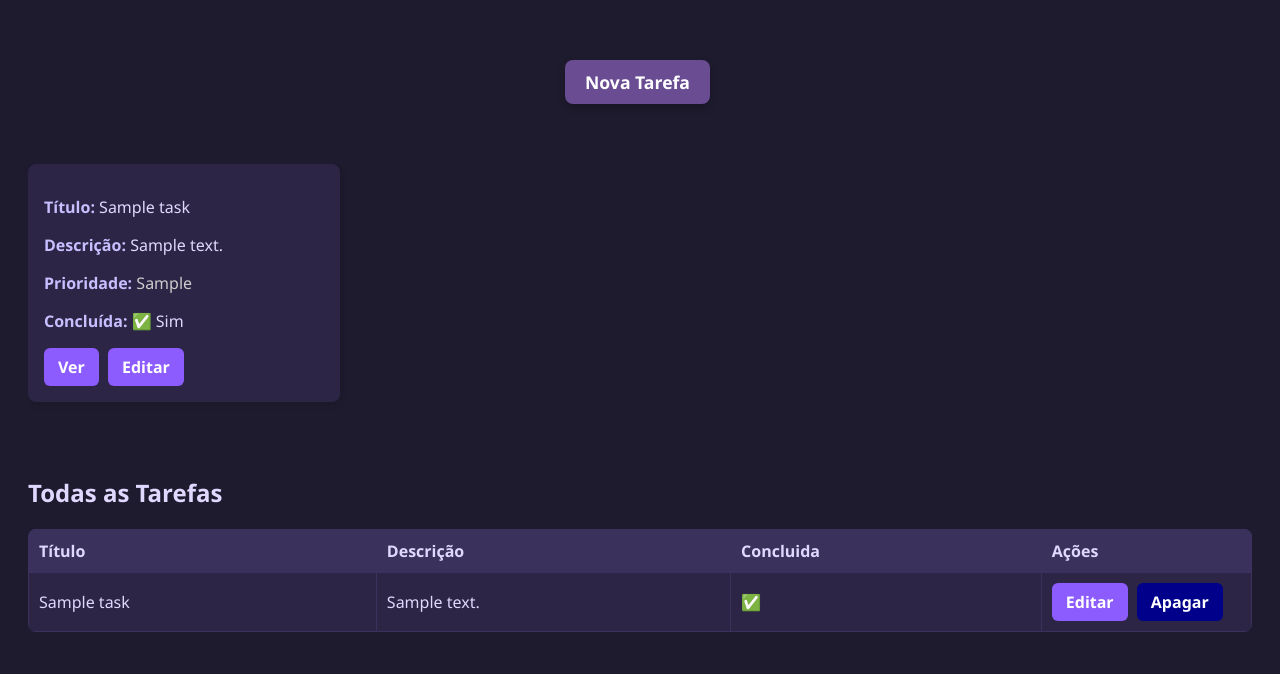
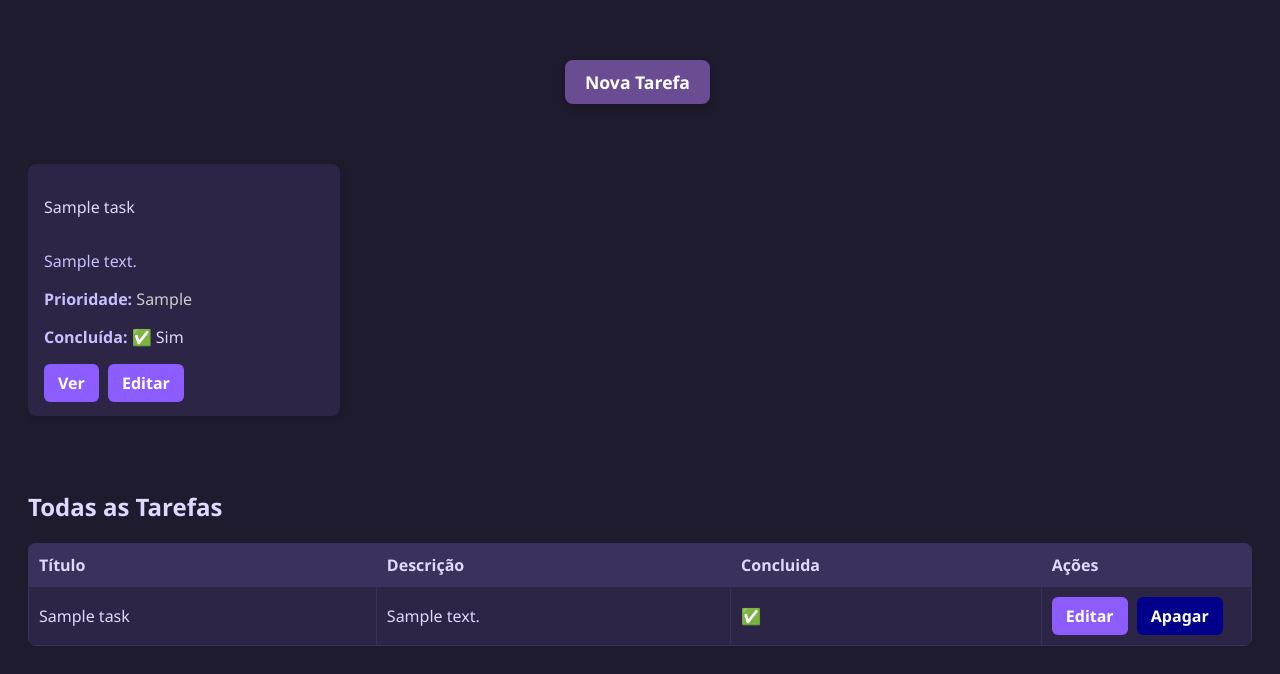
Before and after one commit to Andreknvas/taskonrails, a Rails app: page / in a window 1280 px wide. Shown: the part 202-876 px from the top of the page. Before the commit the page ends 834 px from the top, so only its background shows below. Run offline with Rails 7, Linux system fonts and the light colour scheme; tables that the repository leaves empty hold one stand-in row (values such as "Sample post"); some libraries are stand-ins or nearby versions.

Commit message:
ajustes nos cards

```diff
--- a/app/views/tasks/index.html.erb
+++ b/app/views/tasks/index.html.erb
@@ -36,21 +36,31 @@
 
 <section id="task-cards" style="display: flex; gap: 16px; overflow-x: auto; padding-bottom: 10px;">
   <% @tasks.each do |task| %>
-    <div style="min-width: 280px; flex: 0 0 auto; background-color: #2c2545; padding: 16px; border-radius: 8px; box-shadow: 0 0 8px rgba(0,0,0,0.2);">
-      <p><strong style="color: #c7bfff;">Título:</strong> <%= task.title.presence || "—" %></p>
-      <p><strong style="color: #c7bfff;">Descrição:</strong> <%= task.description.presence || "—" %></p>
+    <div style="min-width: 280px; max-height: 220px; flex: 0 0 auto; background-color: #2c2545; padding: 16px; border-radius: 8px; box-shadow: 0 0 8px rgba(0,0,0,0.2); overflow: hidden;">
+
+      <p style="max-height: 40px; overflow: hidden; text-overflow: ellipsis; white-space: nowrap;">
+        <strong style="color: #c7bfff;"></strong> <%= task.title.presence || "—" %>
+      </p>
+
+      <p style="max-height: 40px; overflow: hidden; text-overflow: ellipsis;">
+        <p style="color: #c7bfff;"><%= truncate(task.description.presence || "—", length: 40) %></p>
+
+      </p>
+
       <% prioridade_cor = case task.priority
         when "Alta" then "maroon"
         when "Média" then "olive"
         when "Baixa" then "green"
         else "#ccc"
       end %>
+
       <p>
         <strong style="color: #c7bfff;">Prioridade:</strong>
         <span style="color: <%= prioridade_cor %>;"><%= task.priority || "—" %></span>
       </p>
 
       <p><strong style="color: #c7bfff;">Concluída:</strong> <%= task.done ? "✅ Sim" : "❌ Não" %></p>
+
       <div style="margin-top: 10px;">
         <%= link_to "Ver", task, class: "button" %>
         <%= link_to "Editar", edit_task_path(task), class: "button" %>
@@ -58,6 +68,7 @@ end %>
     </div>
   <% end %>
 </section>
+
 <br></br>
 <h2 style="color: #e0d8ff;">Todas as Tarefas</h2>
 
@@ -74,7 +85,7 @@ end %>
     <% @tasks.each do |task| %>
       <tr>
         <td><%= task.title %></td>
-        <td style="max-width: 350px; overflow: hidden; text-overflow: ellipsis; white-space: nowrap;">
+        <td style="max-width: 200px; overflow: hidden; text-overflow: ellipsis; white-space: nowrap;">
   <%= truncate(task.description, length: 90) %>
 </td>
 
```
Also changed, not shown: app/views/tasks/_form.html.erb (+4 -4 lines). Lines whose indentation alone changed are shown as unchanged.
